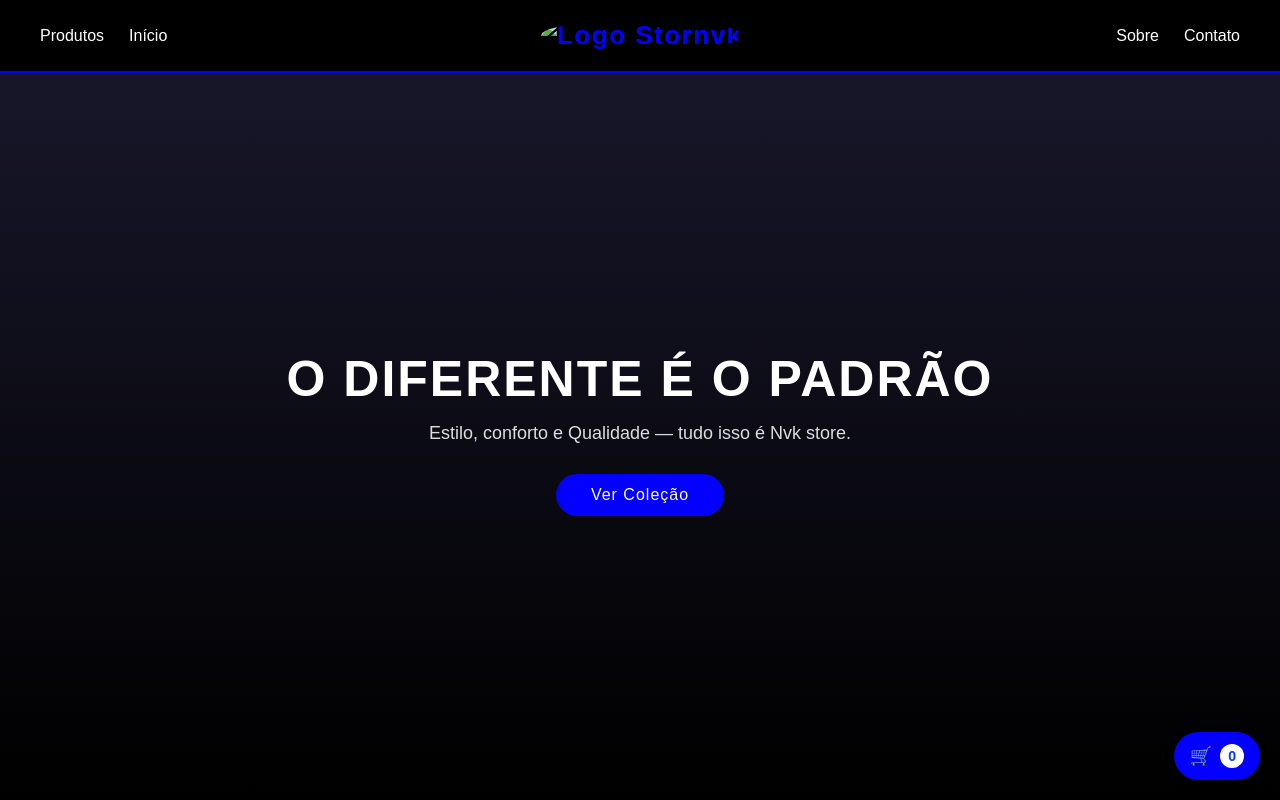
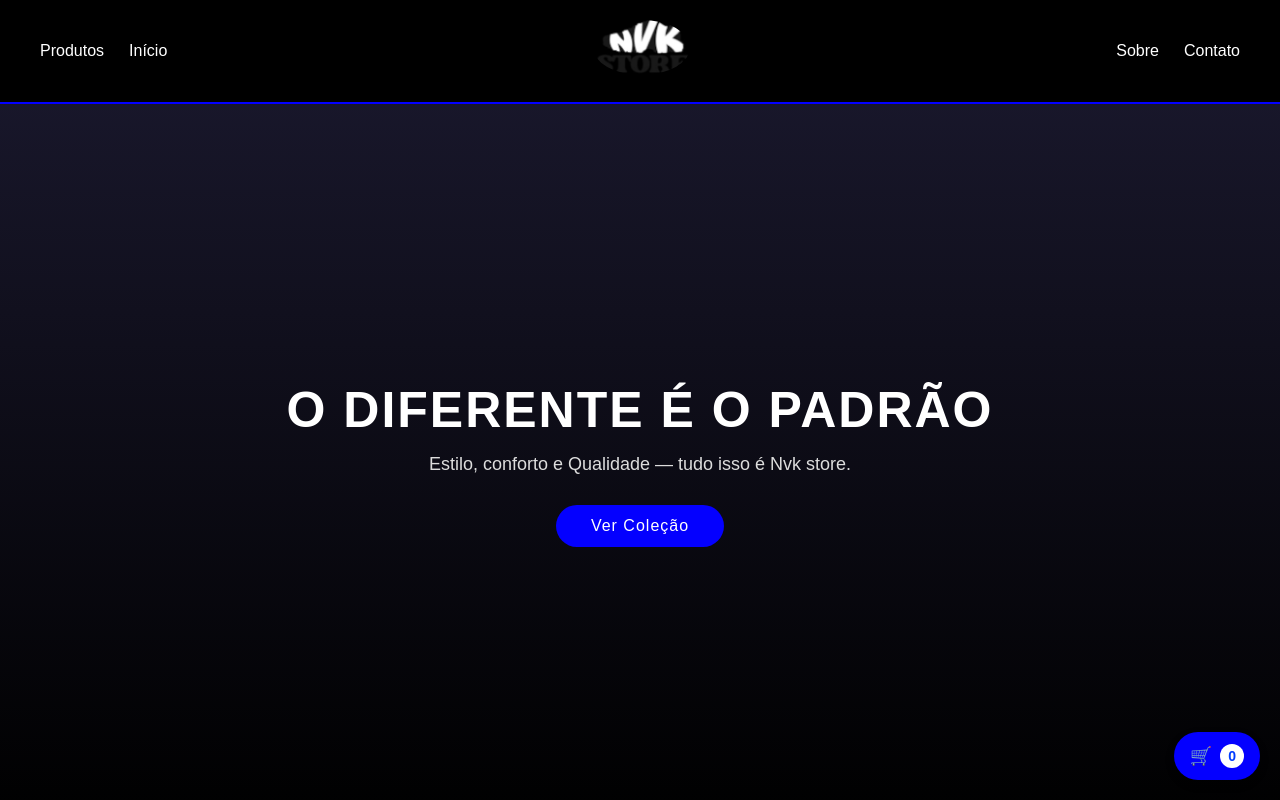
Before and after one commit to Henrique-alvez/Nvk-Store, a plain HTML site: page index.html in a window 1280 px wide. Shown: the top 800 px of the page. Drawn offline with Linux system fonts and the light colour scheme.

```diff
--- a/index.html
+++ b/index.html
@@ -17,7 +17,7 @@
       </nav>
 
      <div class="logo">
-        <img src="WhatsApp Image 2025-11-07 at 11.24.02.jpeg" alt="Logo Stornvk">
+        <img src="logo nvk.jpeg" alt="Logo Stornvk">
     </div>
     <nav>
         <ul>
```
